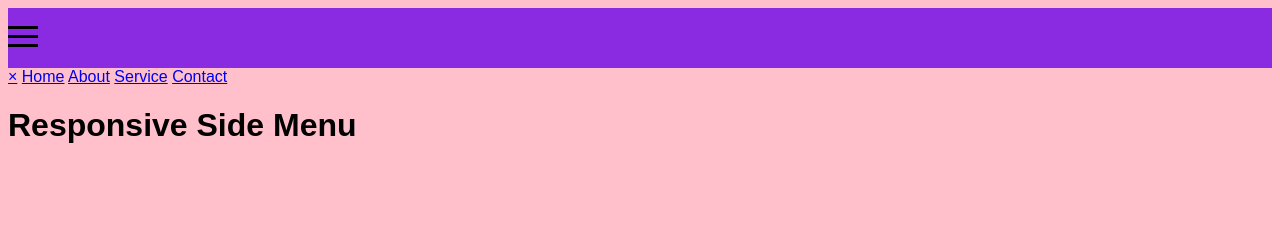
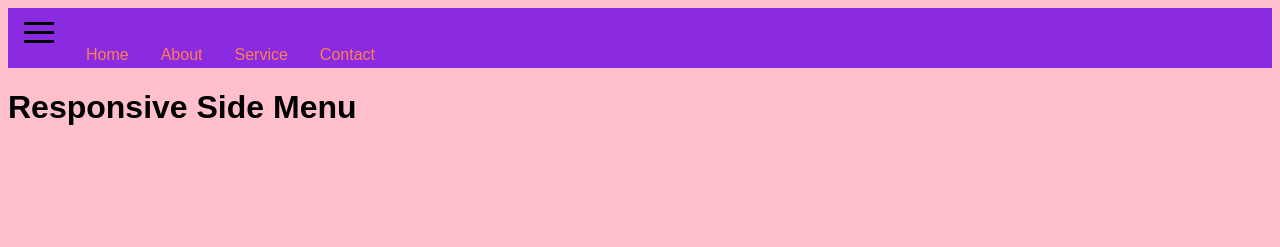
Before and after one commit to elishitas/responsive-menu-cp, a plain HTML site: page index.html in a window 1280 px wide. Drawn offline with Linux system fonts and the light colour scheme.

Commit message:
tips para navbar

```diff
--- a/index.html
+++ b/index.html
@@ -21,10 +21,12 @@
         </span>
 
         <nav class="navbar-nav">
-            <li><a href="#">Home</a></li>
-            <li><a href="#">About</a></li>
-            <li><a href="#">Service</a></li>
-            <li><a href="#">Contact</a></li>
+            <ul>
+                <li><a href="#">Home</a></li>
+                <li><a href="#">About</a></li>
+                <li><a href="#">Service</a></li>
+                <li><a href="#">Contact</a></li>
+            </ul>
         </nav>
     </nav>
 
--- a/style.css
+++ b/style.css
@@ -8,3 +8,59 @@ body {
     overflow: hidden;
     height: 60px;
 }
+
+.navbar a{
+    float: left;
+    display: block;
+    color: coral;
+    text-align: center;
+    padding: 14px 16px;
+    text-decoration: none;
+    font-size: 16px;
+}
+
+.navbar ul{
+    padding: 8px 0 0 0;
+    list-style: none;
+}
+
+.navbar a:hover{
+    background-color: gray;
+    color: black;
+}
+
+.side-nav{
+    height: 100%;
+    width: 0;
+    position: fixed;
+    z-index: 1;
+    top: 0;
+    left: 0;
+    background-color: #111;
+    opacity: 0.9;
+    overflow-x: hidden;
+    padding-top: 60px;
+    transition: 0.5s;
+}
+
+.side-nav a{
+    padding: 10px 10px 10px 30px;
+    text-decoration: none;
+    font-size: 22px;
+    color: #ccc;
+    display: block;
+    transition: 0.3s;
+}
+
+.side-nav a:hover{
+    color: #fff;
+
+}
+
+.side-nav .close-btn{
+    position: absolute;
+    top: 0;
+    right: 22px;
+    font-size: 36px;
+    margin-left: 50px;
+}
```
